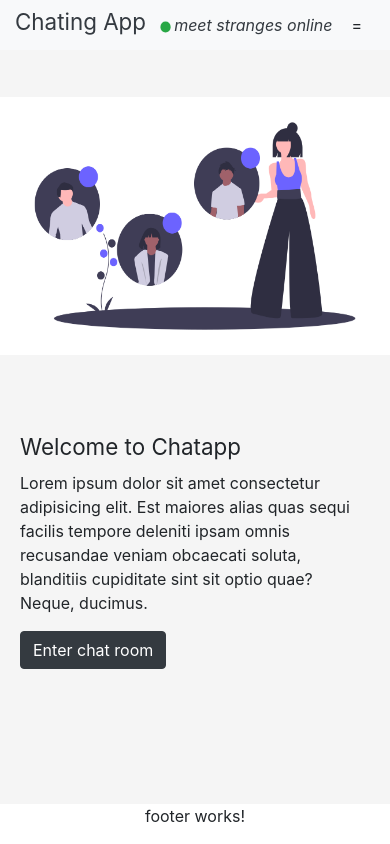
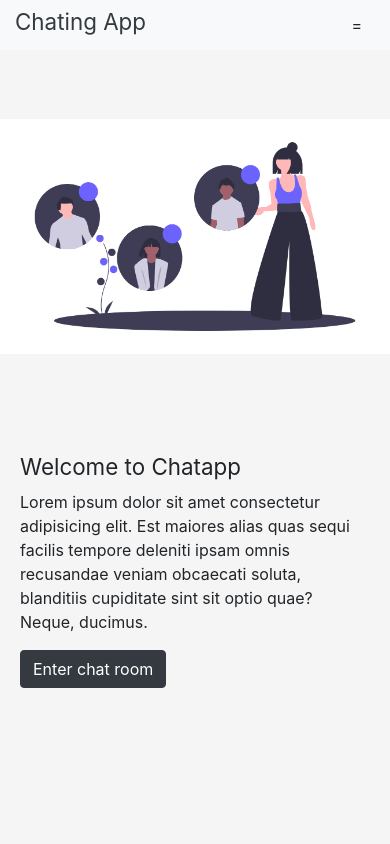
Before and after one commit to deepak1007/MEAN-stack-chatapp, an Angular app: page / in a window 390 px wide. Shown: the top 844 px of the page. Built offline with nearby package versions, Linux system fonts and the light colour scheme.

Commit message:
worked on overall responsiveness of the pages for mobile devices

```diff
--- a/src/app/app.component.css
+++ b/src/app/app.component.css
@@ -3,3 +3,12 @@
     height:90vh;
 
 }
+
+@media screen and (max-width:600px){
+
+    .main-screen{
+        height:unset;
+        min-height:90vh;
+    }
+
+}
--- a/src/app/chatzonesidenav/chatzonesidenav.component.html
+++ b/src/app/chatzonesidenav/chatzonesidenav.component.html
@@ -4,7 +4,7 @@
             <ul class='navigaton-links-container'>
                 <li class="flex-item" routerLink='profile' ><i class="fa fa-user" aria-hidden="true"></i> <p class='show-hide-text'>Profile</p> </li>
                 <li class="flex-item" routerLink='chat'><i class="fa fa-comments" aria-hidden="true"></i> <p class='show-hide-text'>Chat</p> </li>
-                <li class="flex-item" routerLink=''><i class="fa fa-sign-out" aria-hidden="true"></i><p class='show-hide-text'>Logout</p></li>
+                <li class="flex-item" (click)='logout()'><i class="fa fa-sign-out" aria-hidden="true"></i><p class='show-hide-text'>Logout</p></li>
             </ul>
         </div>
     </div>
--- a/src/app/chatzonesidenav/chatzonesidenav.component.ts
+++ b/src/app/chatzonesidenav/chatzonesidenav.component.ts
@@ -1,4 +1,5 @@
 import { Component, OnInit } from '@angular/core';
+import { Router } from '@angular/router';
 
 @Component({
   selector: 'app-chatzonesidenav',
@@ -7,11 +8,20 @@ import { Component, OnInit } from '@angular/core';
 })
 export class ChatzonesidenavComponent implements OnInit {
   active;
-  constructor() {
+
+  constructor(private route:Router) {
     this.active = 1
    }
 
   ngOnInit(): void {
   }
 
+  logout(){
+    var confir = confirm("Do you really want to logout?");
+    if(confir)
+    {
+      localStorage.removeItem('email');
+      this.route.navigate(['']);
+    }
+  }
 }
--- a/src/app/header/header.component.css
+++ b/src/app/header/header.component.css
@@ -33,6 +33,13 @@
 
 
 @media screen and (max-width:600px){
+
+    .top-header{
+        position:fixed;
+        top:0;
+        z-index:1111;
+    }
+
     .toggle-btn{
        display:block;
     }
@@ -57,4 +64,8 @@
         background:green;
     }
 
+    .text {
+        display:none;
+    }
+
 }
--- a/src/app/home/home.component.css
+++ b/src/app/home/home.component.css
@@ -37,12 +37,15 @@
 
 }
 */
+*{
+    overflow-x: hidden;
+    box-sizing: border-box;
+}
 
-
+@media screen and (min-width:600px){
 .container-fluid {
     height:100%;
     padding:0px;
-    overflow-x: hidden;
 
 }
 
@@ -57,7 +60,6 @@
     margin:0;
     background:whitesmoke;
     position:relative;
-    overflow:hidden;
 
 }
 
@@ -124,42 +126,53 @@
 #piclast{
     width:90%;
 }
+}
+@media screen and (max-width:600px){
 
-@media screen and (max-width:600px){
-.outer{
-    overflow-y: scroll;
+
+.container-fluid{
+    width:100%;
+    padding:0;
 }
 
+.row{
+    height:unset;
+    min-height:100vh;
+}
+
+
 .inner{
-    display:flex;
+
+    display:block;
+    height:unset;
+    min-height:90vh;
     width:100%;
-    flex-direction:row;
     animation:none;
-    flex-wrap:wrap;
+
 
 }
 
 .inner .flexed-element-container{
     display:flex;
-    flex-wrap: wrap;
-    height:100%;
-    width:100%;
-    flex-direction:row;
-    justify-content: flex-start;
-    box-sizing: border-box;
+    flex-direction:column;
+    justify-content: space-evenly;
+    height:unset;
+    min-height:90vh;
 
  }
 
- .inner .flexed-element-container .text{
+ .inner .flexed-element-container .text {
     padding:0px 20px !important;
-    height:45%;
+    height:40vh;
     order:2;
 }
-
+.text h3{
+    overflow:hidden;
+}
 .inner .flexed-element-container .pic{
     display:block;
     width:100%;
-    height:35%;
+    height:35vh;
     order:1;
     padding:0px;
 }
--- a/src/app/normalpages/normalpages.component.css
+++ b/src/app/normalpages/normalpages.component.css
@@ -1,3 +1,7 @@
+*{
+    box-sizing: border-box;
+    overflow-x:hidden;
+}
 .normal-pages-main-screen{
     width:100%;
     height:80vh;
@@ -8,15 +12,15 @@
 @media screen and (max-width:600px){
 
     .normal-pages-main-screen{
+        height:unset;
         min-height:90vh;
     }
     .footer{
         background:white;
         display:block;
         width:100%;
-        position:fixed;
-        bottom:0;
-        z-index:1000;
+
+
     }
 
 }
--- a/src/app/profile/profile.component.css
+++ b/src/app/profile/profile.component.css
@@ -54,8 +54,7 @@
     position:absolute;
     top:0%;
     left:0%;
-    opacity: 0.3;
-    background:black;
+    background:rgba(0,0,0,0.3);
 }
 #profilepicuploader{
     position:absolute;
--- a/src/app/profile/profile.component.html
+++ b/src/app/profile/profile.component.html
@@ -3,6 +3,7 @@
         <div class="col-12 mt-5">
 
             <div class="profile-container">
+                <!-- profile pic -->
                <div class="profile-pic">
                    <img src="../../assets/undraw_friends_online_klj6.png" alt="">
                    <input type="file" name="propic" id="propic">
@@ -11,6 +12,9 @@
                    </div>
 
                </div>
+               <!-- end profile pic -->
+
+               <!--details-->
                <div class="details">
                    <form action="">
                        <div class="form-group">
@@ -24,8 +28,19 @@
                        <div class="form-group">
                         <label for="pasword" class='form-label'> <input type="password" class='form-control' name='fullname' value="Deepak Sharma" Disabled> </label>
                        </div>
+
+                       <div class="form-group">
+                        <select name="gender" id="" class='form-control'>
+                            <option value="">Select Gender</option>
+                            <option value="Male">Male</option>
+                            <option value="Female">Female</option>
+                            <option value="No">Hide Gender</option>
+                        </select>
+                       </div>
                    </form>
                </div>
+               <!--end details -->
+
             </div>
 
         </div>
--- a/src/app/secondheader/secondheader.component.ts
+++ b/src/app/secondheader/secondheader.component.ts
@@ -1,4 +1,5 @@
 import { Component, OnInit } from '@angular/core';
+import { DataService } from '../data.service';
 
 @Component({
   selector: 'app-secondheader',
@@ -6,14 +7,15 @@ import { Component, OnInit } from '@angular/core';
   styleUrls: ['./secondheader.component.css']
 })
 export class SecondheaderComponent implements OnInit {
-
-  constructor() { }
+  loginsignupshowhide;
+  constructor(private ds: DataService) { }
 
   ngOnInit(): void {
     if(window.innerWidth <=600){
       var secondheader =  <HTMLElement><any> document.getElementsByClassName("second-header")[0];
       secondheader.style.display = "none"
     }
+    this.loginsignupshowhide = this.ds.authenticationCheck();
   }
 
 }
--- a/src/app/signup/signup.component.css
+++ b/src/app/signup/signup.component.css
@@ -1,11 +1,11 @@
-
+* {
+    box-sizing: border-box;
+    overflow-x: hidden;
+}
 .error {
     color:red;
 }
-.form-group{
-    margin:5px 5px !important;
-    padding:2px 0px !important;
-}
+
 input.ng-valid{
   border-left:2px solid green;
 }
@@ -39,9 +39,24 @@ input.ng-invalid{
 
 
 }
+
 .signup-form-container form{
    box-sizing: border-box;
    max-height:min-content;
+}
+
+.form-group{
+    padding:4px;
+    margin:0px;
+}
+.form-label{
+    width:100%;
+    margin:2px;
+    padding:0px;
+}
+
+.signup-form-container form .form-control{
+
 }
 
 .picturebox{
@@ -67,7 +82,24 @@ input.ng-invalid{
 }
 
 @media screen and (max-width:600px){
+    .picturebox .img{
+        display:none;
+    }
+    .row{
+        height:unset;
+        min-height:90vh;
+    }
+
+    .signup-box{
+        display:flex;
+        flex-direction: column;
+        justify-content: center;
+        min-height:90vh;
+    }
+    .container-fluid{
+        overflow-y: scroll;
+    }
     .signup-form-container{
-        width:90%;
+        width:100%;
     }
 }
--- a/src/app/signup/signup.component.html
+++ b/src/app/signup/signup.component.html
@@ -16,34 +16,30 @@
                 <form #signupform="ngForm" class='form' (ngSubmit)='onSignup()'>
 
                     <div class="form-group">
-                        <label for="firstName" class='form-label'></label>
-                        <input type="text" class='form-control' pattern ="[a-zA-Z]+" required #firstName="ngModel" placeholder="enter your first name(ex:Rahul)" name="firstName" [(ngModel)]="valuefirstName" ngModel>
+                        <label for="firstName" class='form-label border'>
+                        <input type="text" class='form-control' pattern ="[a-zA-Z]+" required #firstName="ngModel" placeholder="enter your first name(ex:Rahul)" name="firstName" [(ngModel)]="valuefirstName" ngModel></label>
                         <span *ngIf="firstName.invalid && firstName.touched" class='error'> *please enter valid name</span>
                     </div>
-
                     <div class="form-group">
-                        <label for="lastName" class='form-label'></label>
-                        <input type="text" class='form-control' pattern ="[a-zA-Z]+" required #lastName="ngModel" placeholder="enter your last name(ex:sharma)" name="lastName" [(ngModel)]="valuelastName" ngModel>
+                        <label for="lastName" class='form-label'>
+                        <input type="text" class='form-control' pattern ="[a-zA-Z]+" required #lastName="ngModel" placeholder="enter your last name(ex:sharma)" name="lastName" [(ngModel)]="valuelastName" ngModel></label>
                         <span *ngIf="lastName.invalid && lastName.touched" class='error'> *please enter valid last name</span>
                     </div>
-
                     <div class="form-group">
-                        <label for="email" class='form-label'></label>
-                        <input type="text" class='form-control' pattern ="[a-zA-Z0-9.]+@[a-zA-Z]+\.[a-zA-Z]+" required email #email="ngModel" placeholder="enter email" name="email" [(ngModel)]="valueemail" ngModel>
+                        <label for="email" class='form-label'>
+                        <input type="text" class='form-control' pattern ="[a-zA-Z0-9.]+@[a-zA-Z]+\.[a-zA-Z]+" required email #email="ngModel" placeholder="enter email" name="email" [(ngModel)]="valueemail" ngModel></label>
                         <span *ngIf="email.invalid && email.touched" class='error'> *please enter valid email</span>
                     </div>
-
                     <div class="form-group">
-                        <label for="password" class='form-label'></label>
+                        <label for="password" class='form-label'>
                         <input type="password" class='form-control' required  #password="ngModel" placeholder="enter Password" minlength="8" maxlength="15"
-                         name="password" [(ngModel)]='valuepassword' ngModel>
+                         name="password" [(ngModel)]='valuepassword' ngModel></label>
                         <span *ngIf="password.invalid && password.touched" class='error'> *Please enter password between 8 to 15 characters</span>
                     </div>
-
                     <div class="form-group">
-                        <label for="confirmPassword" class='form-label'></label>
+                        <label for="confirmPassword" class='form-label'>
                         <input type="password" class='form-control' required  #confirmPassword="ngModel" placeholder="Confirm Password" minlength="8" maxlength="15"
-                         name="confirmPassword" [(ngModel)]='valueconfirmPassword' ngModel>
+                         name="confirmPassword" [(ngModel)]='valueconfirmPassword' ngModel></label>
                         <span *ngIf="confirmPassword.touched && password.value != confirmPassword.value" class='error'> *password did not match </span>
                     </div>
 
```
